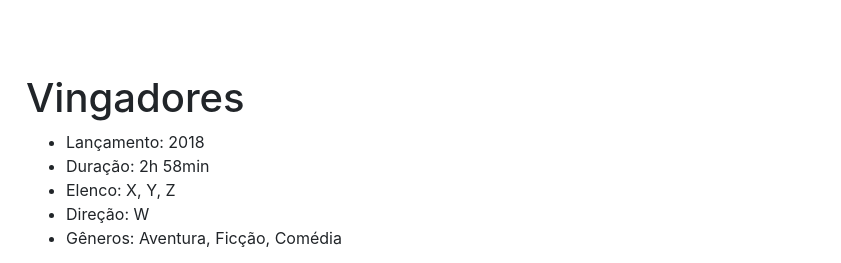
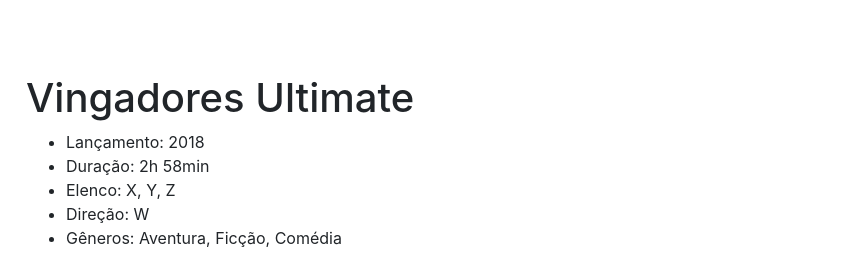
Before and after one commit to rafaelicco/netflix, a plain HTML site: page vingadores.html in a window 1280 px wide. Shown: the top 263 px of the page, 439-1280 px from the left. Drawn offline with nearby package versions, Linux system fonts and the light colour scheme.

Commit message:
Add files via upload

```diff
--- a/vingadores.html
+++ b/vingadores.html
@@ -10,7 +10,7 @@
     <link rel="stylesheet" href="https://stackpath.bootstrapcdn.com/bootstrap/4.1.3/css/bootstrap.min.css"
         integrity="sha384-MCw98/SFnGE8fJT3GXwEOngsV7Zt27NXFoaoApmYm81iuXoPkFOJwJ8ERdknLPMO" crossorigin="anonymous">
     <link rel="stylesheet" href="./estilos.css">
-    <title>Olá, mundo!</title>
+    <title>NetFlix</title>
 </head>
 
 <body class="fundo-branco">
@@ -23,7 +23,7 @@
             </div>
 
             <div class="col-lg-8 col-sm-12">
-                <h1>Vingadores</h1>
+                <h1>Vingadores Ultimate</h1>
                 <ul>
                     <li>Lançamento: 2018</li>
                     <li>Duração: 2h 58min</li>
```
Also changed, not shown: index.html (+1 -1 lines).
